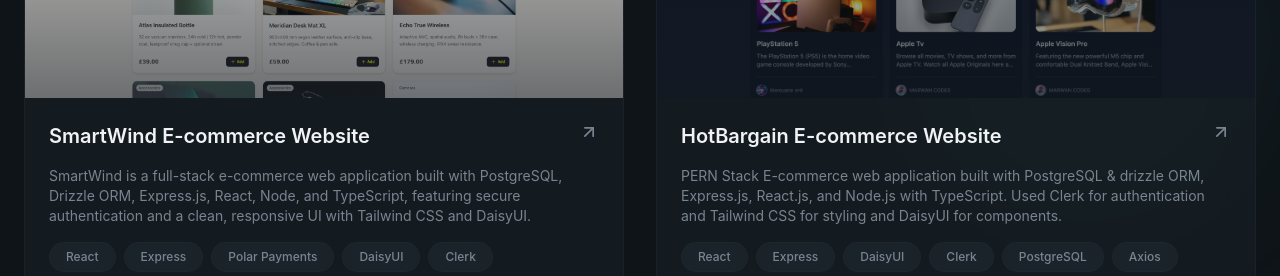
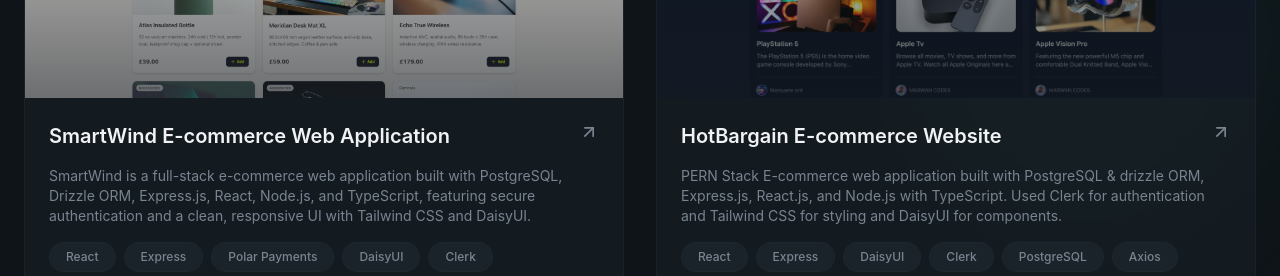
Before and after one commit to marwancodes/marwantech, a Next.js app: page /Home in a window 1280 px wide. Shown: the part 2680-2956 px from the top of the page. Built offline with nearby package versions, Linux system fonts and the light colour scheme.

Commit message:
change name of project

```diff
--- a/constants/index.ts
+++ b/constants/index.ts
@@ -65,8 +65,8 @@
 
 export const projects: Project[] = [
   {
-    title: 'SmartWind E-commerce Website',
-    description: 'SmartWind is a full-stack e-commerce web application built with PostgreSQL, Drizzle ORM, Express.js, React, Node, and TypeScript, featuring secure authentication and a clean, responsive UI with Tailwind CSS and DaisyUI.',
+    title: 'SmartWind E-commerce Web Application',
+    description: 'SmartWind is a full-stack e-commerce web application built with PostgreSQL, Drizzle ORM, Express.js, React, Node.js, and TypeScript, featuring secure authentication and a clean, responsive UI with Tailwind CSS and DaisyUI.',
     image: '/images/SmartWind.png',
     tags: ["React", "Express", "Polar Payments", "DaisyUI", "Clerk", "PostgreSQL", "Neon", "Drizzle ORM", "Axios", "Tanstack Query", "Tailwind CSS"],
     link: "https://smartwind.onrender.com",
```
